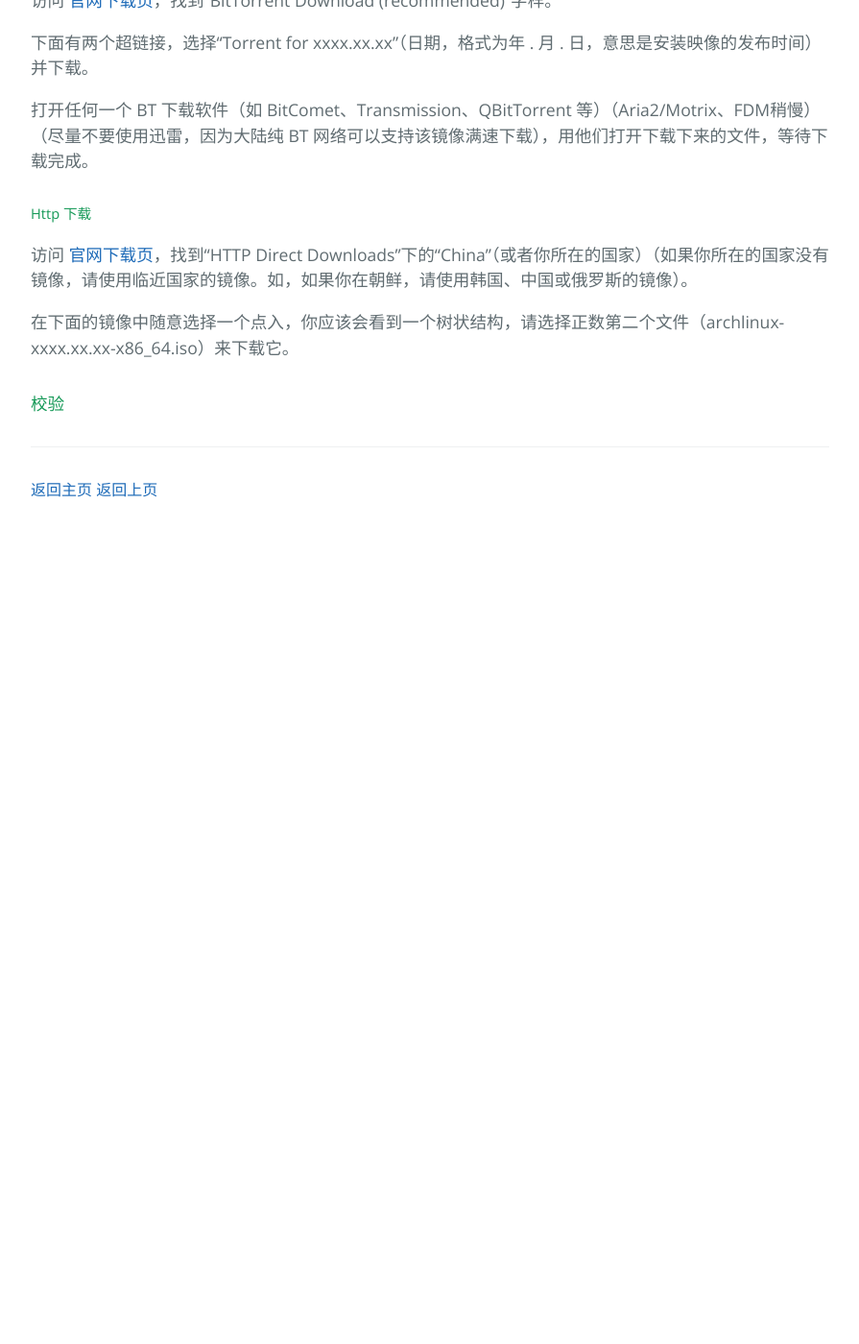
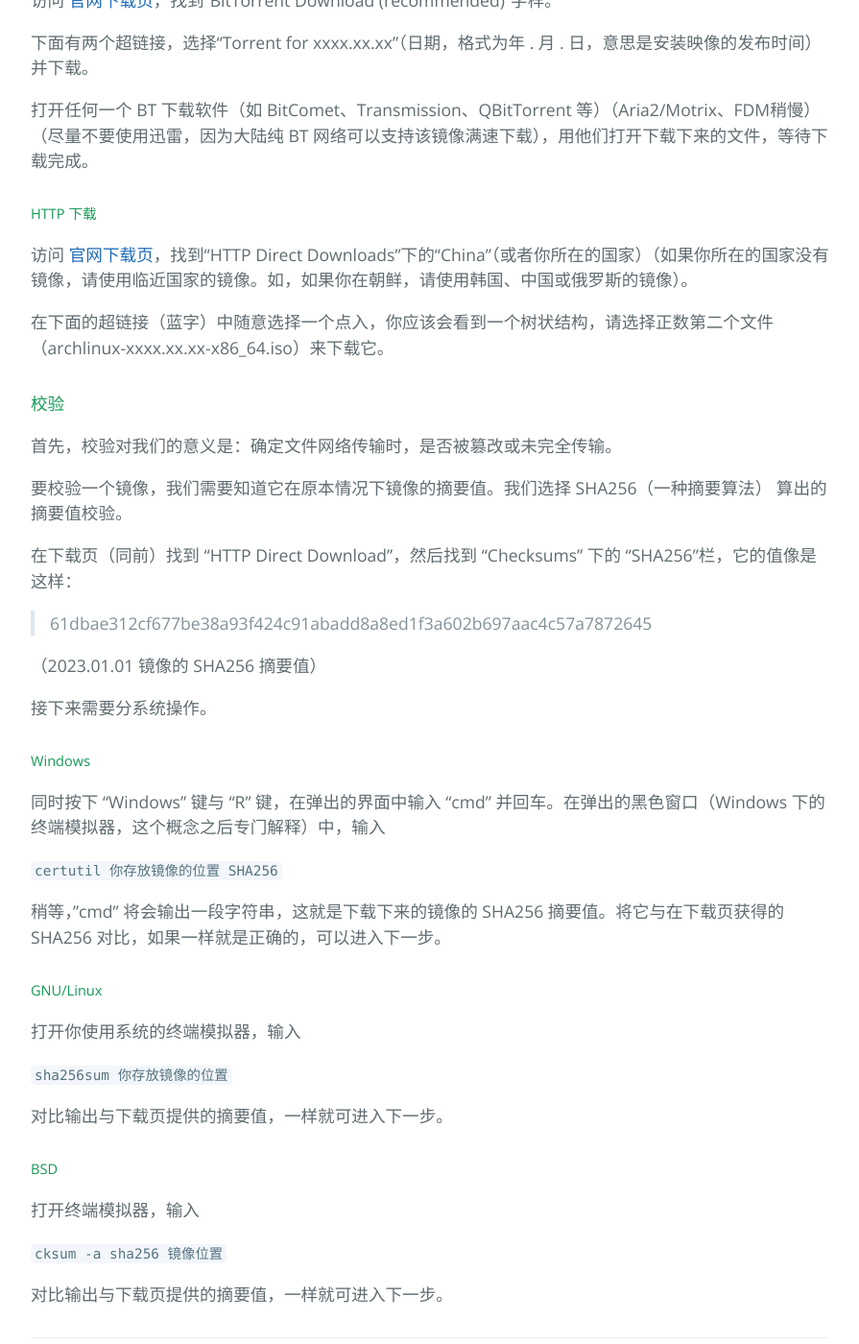
Before and after one commit to yjacks/yjacks.github.io, a Jekyll site: the page built from archinstall.md, in a window 1280 px wide and 1400 px high, scrolled down 1624 px. Shown: the whole window at 96% size, without its empty margins (192-1087 px from the left). Built offline with Jekyll 4.4.1, drawn with Linux system fonts in a browser that asks for light colours; our own code applies the rules of GitHub Pages for plain Markdown files; before the commit the page ends 2178 px from its top, so only the background shows below that.

Commit message:
Update archinstall.md

````diff
--- a/archinstall.md
+++ b/archinstall.md
@@ -49,10 +49,46 @@ Linux 作为内核的系统分支。
 
 打开任何一个 BT 下载软件（如 BitComet、Transmission、QBitTorrent 等）（Aria2/Motrix、FDM稍慢）（尽量不要使用迅雷，因为大陆纯 BT 网络可以支持该镜像满速下载），用他们打开下载下来的文件，等待下载完成。
 
-##### Http 下载
+##### HTTP 下载
 
 访问 [官网下载页](https://archlinux.org/download/)，找到“HTTP Direct Downloads”下的“China”（或者你所在的国家）（如果你所在的国家没有镜像，请使用临近国家的镜像。如，如果你在朝鲜，请使用韩国、中国或俄罗斯的镜像）。
 
-在下面的镜像中随意选择一个点入，你应该会看到一个树状结构，请选择正数第二个文件（archlinux-xxxx.xx.xx-x86_64.iso）来下载它。
+在下面的超链接（蓝字）中随意选择一个点入，你应该会看到一个树状结构，请选择正数第二个文件（archlinux-xxxx.xx.xx-x86_64.iso）来下载它。
 
 #### 校验
+
+首先，校验对我们的意义是：确定文件网络传输时，是否被篡改或未完全传输。
+
+要校验一个镜像，我们需要知道它在原本情况下镜像的摘要值。我们选择 SHA256（一种摘要算法） 算出的摘要值校验。
+
+在下载页（同前）找到 "HTTP Direct Download"，然后找到 "Checksums" 下的 "SHA256"栏，它的值像是这样：
+
+> 61dbae312cf677be38a93f424c91abadd8a8ed1f3a602b697aac4c57a7872645
+
+（2023.01.01 镜像的 SHA256 摘要值）
+
+接下来需要分系统操作。
+
+##### Windows
+
+同时按下 "Windows" 键与 "R" 键，在弹出的界面中输入 "cmd" 并回车。在弹出的黑色窗口（Windows 下的终端模拟器，这个概念之后专门解释）中，输入
+
+``` certutil 你存放镜像的位置 SHA256```
+
+稍等，"cmd" 将会输出一段字符串，这就是下载下来的镜像的 SHA256 摘要值。将它与在下载页获得的 SHA256 对比，如果一样就是正确的，可以进入下一步。
+
+##### GNU/Linux
+
+打开你使用系统的终端模拟器，输入
+
+``` sha256sum 你存放镜像的位置 ```
+
+对比输出与下载页提供的摘要值，一样就可进入下一步。
+
+##### BSD
+
+打开终端模拟器，输入
+
+``` cksum -a sha256 镜像位置 ```
+
+对比输出与下载页提供的摘要值，一样就可进入下一步。
````
